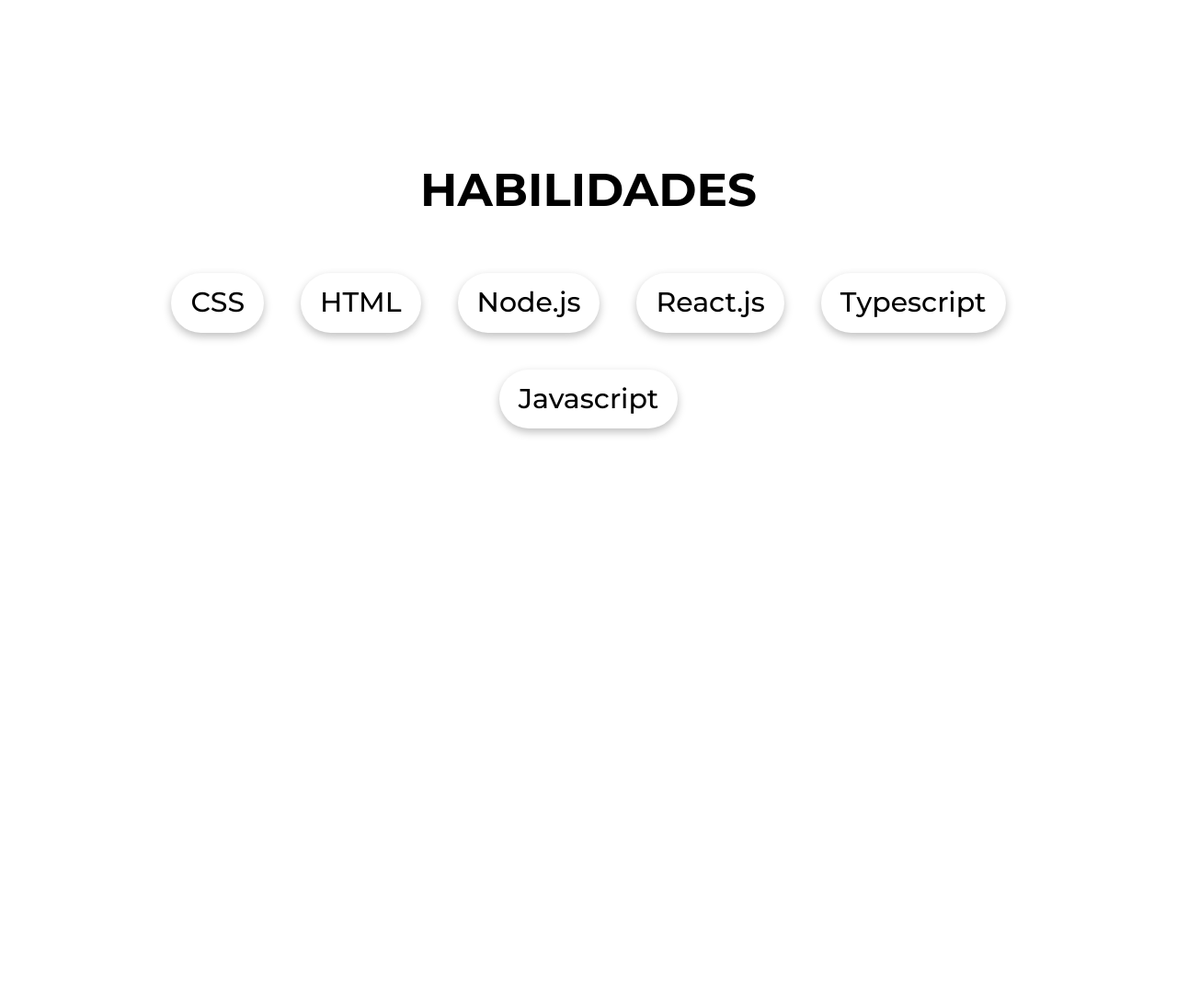
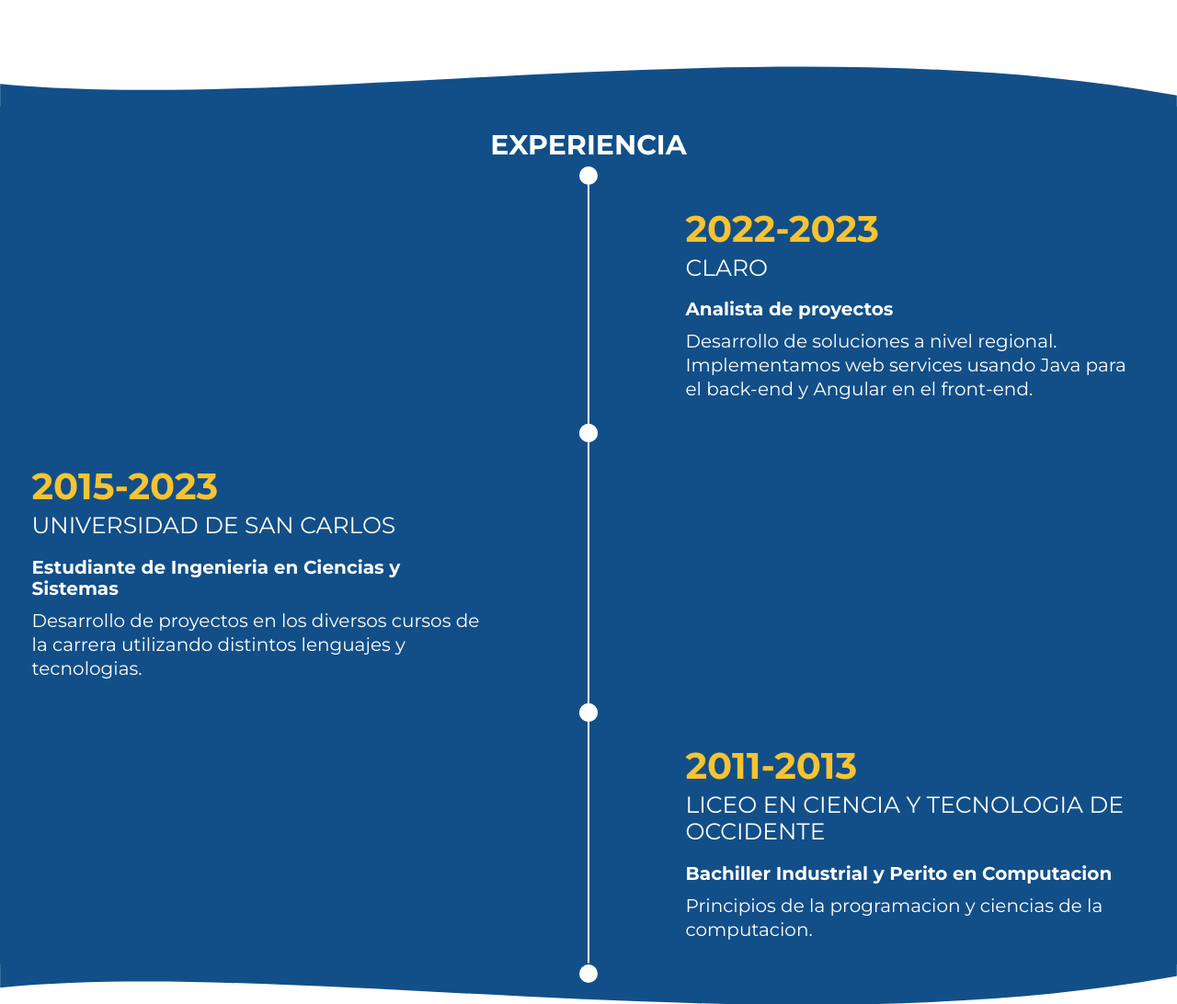
Before and after one commit to FernandoArmira/HTML-CSS, a plain HTML site: page curriculum/index.html in a window 1280 px wide. Shown: the part 564-1656 px from the top of the page at 92% size. Before the commit the page ends 1136 px from the top, so only its background shows below. Drawn offline with nearby package versions, Linux system fonts and the light colour scheme.

Commit message:
experience

```diff
--- /dev/null
+++ b/curriculum/experience.css
@@ -0,0 +1,118 @@
+.experiences{
+    display: flex;
+    flex-direction: column;
+}
+
+.experiences-body{
+    background-color: var(--primary-color);
+    color: var(--text-color-inverse);
+}
+
+.wave{
+    width: 100%;
+    position: relative;
+    top: 2px;
+}
+
+.wave-bottom{
+    transform: scaleY(-1);
+    top: -2px;
+}
+
+.experience-title {
+    text-align: center;
+    text-transform: uppercase;
+    font-weight: bold;
+    font-size: 30px;
+    margin: 25px;
+  }
+
+  .experience-date {
+    font-size: 25px;
+    font-weight: bold;
+    color: var(--secundary-color);
+  }
+
+  .experience-company {
+    font-size: 20px;
+    text-transform: uppercase;
+    margin-top: 5px;
+  }
+
+  .experience-position {
+    font-weight: 500;
+    font-size: 18px;
+    margin-top: 20px;
+  }
+
+  .experience-description {
+    font-weight: 400;
+    font-size: 15px;
+    margin-top: 10px;
+  }
+
+  .experience{
+    padding: 25px;
+    max-width: 500px;
+    margin: 0 auto;
+  }
+
+  @media (min-width:950px){
+    .experiences-title {
+        font-size: 50px;
+        margin: 35px 0;
+      }
+
+      .experience-date {
+        font-size: 40px;
+      }
+
+      .experience-company {
+        font-size: 25px;
+      }
+
+      .experience-position {
+        font-weight: bold;
+        font-size: 20px;
+        margin-top: 20px;
+      }
+
+      .experience-description {
+        font-size: 20px;
+        margin-top: 10px;
+        line-height: 1.3;
+      }
+
+
+      .experiences-grid{
+        display: grid;
+        grid-template-columns: auto 2px auto;
+        gap: 20px 70px;
+
+      }
+
+      .line{
+        background-color: var(--text-color-inverse);
+        position: relative;
+      }
+
+      .line::before,
+      .line::after{
+        content:"";
+        display: block;
+        width: 20px;
+        height: 20px;
+        background-color: var(--text-color-inverse);
+        border-radius: 50%;
+        position: absolute;
+        top: -20px;
+        left: -9px;
+      }
+
+      .line::after{
+        top: 100%;
+        z-index: 1;
+
+      }
+
+  }
--- a/curriculum/index.html
+++ b/curriculum/index.html
@@ -17,6 +17,7 @@
     <link rel="stylesheet" href="navbar.css">
     <link rel="stylesheet" href="profile.css">
     <link rel="stylesheet" href="skills.css">
+    <link rel="stylesheet" href="experience.css">
     <script defer src="app.js"></script>
 </head>
 <body>
@@ -65,6 +66,45 @@
         </section>
     </div>
 
+    <section class="experiences">
+        <img src="img/wave.svg" alt="division" class="wave">
+        <div class="experiences-body">
+            <h2 class="experience-title">Experiencia</h2>
+            <div class="experiences-grid">
+                <div class="empty"></div>
+                <div class="line"></div>
+                <div class="experience">
+                    <div class="experience-date">2022-2023</div>
+                    <div class="experience-company">Claro</div>
+                    <div class="experience-position">Analista de proyectos</div>
+                    <div class="experience-description">Desarrollo de soluciones a nivel regional.
+                        Implementamos web services usando Java para el
+                        back-end y Angular en el front-end.
+                    </div>
+                </div>
+                <div class="experience">
+                    <div class="experience-date">2015-2023</div>
+                    <div class="experience-company">Universidad de San Carlos</div>
+                    <div class="experience-position">Estudiante de Ingenieria en Ciencias y Sistemas</div>
+                    <div class="experience-description">Desarrollo de proyectos en los diversos cursos de la carrera utilizando distintos lenguajes y tecnologias.
+                    </div>
+                </div>
+                <div class="line"></div>
+                <div class="empty"></div>
+                <div class="empty"></div>
+                <div class="line"></div>
+                <div class="experience">
+                    <div class="experience-date">2011-2013</div>
+                    <div class="experience-company">Liceo en Ciencia y Tecnologia de Occidente</div>
+                    <div class="experience-position">Bachiller Industrial y Perito en Computacion</div>
+                    <div class="experience-description">Principios de la programacion y ciencias de la computacion.
+                    </div>
+                </div>
+            </div>
+        </div>
+        <img src="img/wave.svg" alt="division" class="wave wave-bottom">
+    </section>
+
     <div class="horizontal-padding vertical-padding">
         <section class="skills">
             <h2 class="skills-title">Habilidades</h2>
```
Also changed, not shown: curriculum/img/wave.svg (added).
